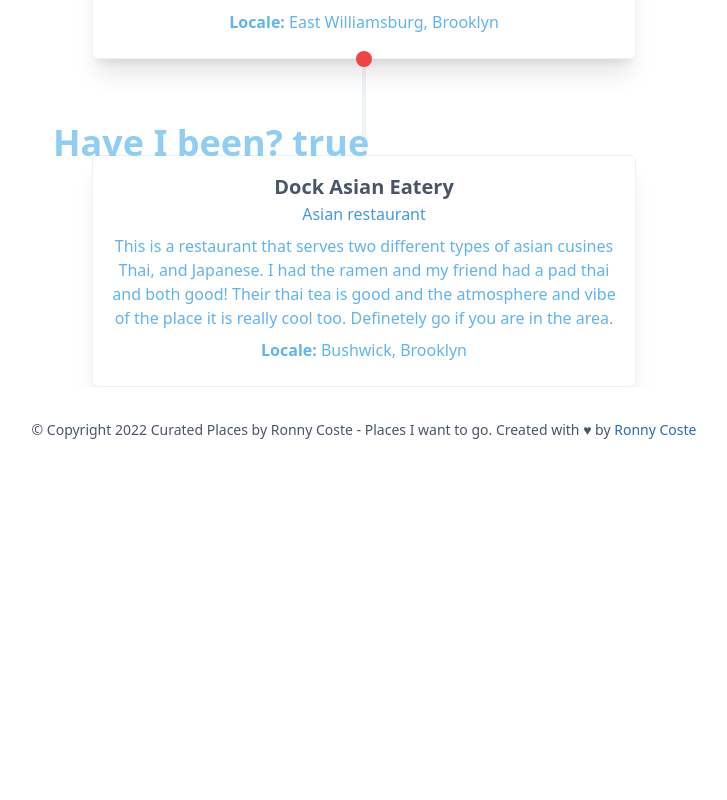
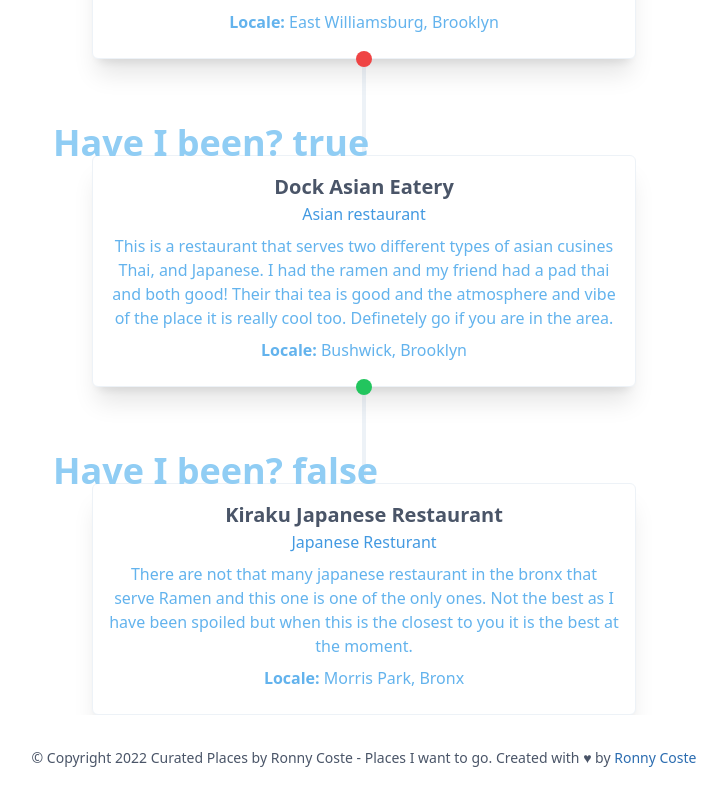
Before and after one commit to lertsoft/curatedby, a Next.js app: page /locations/japanese-restaurant in a window 1280 px wide. Shown: the part 10413-11213 px from the top of the page, without its empty margins (276-1003 px from the left). Before the commit the page ends 10885 px from the top, so only its background shows below. Built offline with nearby package versions, Linux system fonts and the light colour scheme.

Commit message:
Added 6 more restaurants

```diff
--- a/src/data/Food.js
+++ b/src/data/Food.js
@@ -3505,12 +3505,107 @@ const Food = {
     {
       type: 'Feature',
       properties: {
+        name: 'La Masa',
+        description:
+          'Must try of this place are: "Bandeja paisa", "Callejera", and "Montañero" those are really good! ',
+        kind: 'Colombian restaurant',
+        area: 'Morris Park, Bronx',
+        visits: '3',
+        visited: true,
+      },
+      geometry: {
+        type: 'Point',
+        coordinates: [40.8480168, -73.8559589],
+      },
+    },
+    {
+      type: 'Feature',
+      properties: {
+        name: 'Emilio`s of Morris Park',
+        description:
+          'Their vodka pizza is **Cheff Kiss** everything else is just okay.',
+        kind: 'Fast Food',
+        area: 'Morris Park, Bronx',
+        visits: '3',
+        visited: true,
+      },
+      geometry: {
+        type: 'Point',
+        coordinates: [40.8490174, -73.854695],
+      },
+    },
+    {
+      type: 'Feature',
+      properties: {
+        name: 'Lin’s Asian Cuisine',
+        description: 'I only ate bento boxes and pad thai from this place.',
+        kind: 'Asian Restaurant',
+        area: 'Morris Park, Bronx',
+        visits: '3',
+        visited: true,
+      },
+      geometry: {
+        type: 'Point',
+        coordinates: [40.8427071, -73.8537226],
+      },
+    },
+    {
+      type: 'Feature',
+      properties: {
+        name: 'Don Emilio Diner',
+        description:
+          'Really, Really good dominican food but I guess that is the specialty food of the bronx or anywhere north of 125st. Emilio (The Owner) is always there taking care of peeps and talking to you while serving, he also used to cook mostly in the morning but he stopped as he is getting older and leaving the kitchen to others. Go support Emilio if you are in the area.',
+        kind: 'Dominican restaurant',
+        area: 'Castle Hill, Bronx',
+        visits: '3',
+        visited: true,
+      },
+      geometry: {
+        type: 'Point',
+        coordinates: [40.8346396, -73.8521896],
+      },
+    },
+    {
+      type: 'Feature',
+      properties: {
+        name: 'Marisco Centro',
+        description:
+          'They call themselves Seafood restaurant but I think a more accurate description is Dominican because those are their main dishes seafood is not the main thing that they serve lol. But this is the only place that my dad would eat fish soup from and he is really picky with his soup.',
+        kind: 'Dominican Restaurant',
+        area: 'Castle Hill, Bronx',
+        visits: '3',
+        visited: true,
+      },
+      geometry: {
+        type: 'Point',
+        coordinates: [40.8314147, -73.850663],
+      },
+    },
+    {
+      type: 'Feature',
+      properties: {
+        name: 'YUBU',
+        description:
+          'Really interesting and good korean quick bites. I really liked it. I would say it is a must try for people that love and palette adventure lmao.',
+        kind: 'Korean restaurant',
+        area: 'East Village, Manhattan',
+        visits: '1',
+        visited: true,
+      },
+      geometry: {
+        type: 'Point',
+        coordinates: [40.7270393, -73.9862331],
+      },
+    },
+    {
+      type: 'Feature',
+      properties: {
         name: '',
-        description: 'I have not been here yet.',
+        description: '',
         kind: '',
         area: '',
         visits: '0',
-        visited: false,
+        visited: true,
       },
       geometry: {
         type: 'Point',
--- a/src/data/JapaneseRestaurant.js
+++ b/src/data/JapaneseRestaurant.js
@@ -599,6 +599,22 @@ const JapaneseRestaurant = {
         coordinates: [40.7063095, -73.9226524],
       },
     },
+    {
+      type: 'Feature',
+      properties: {
+        name: 'Kiraku Japanese Restaurant',
+        description:
+          'There are not that many japanese restaurant in the bronx that serve Ramen and this one is one of the only ones. Not the best as I have been spoiled but when this is the closest to you it is the best at the moment.',
+        kind: 'Japanese Resturant',
+        area: 'Morris Park, Bronx',
+        visits: '3',
+        visited: false,
+      },
+      geometry: {
+        type: 'Point',
+        coordinates: [40.8533996, -73.8535656],
+      },
+    },
   ],
 };
 
```
